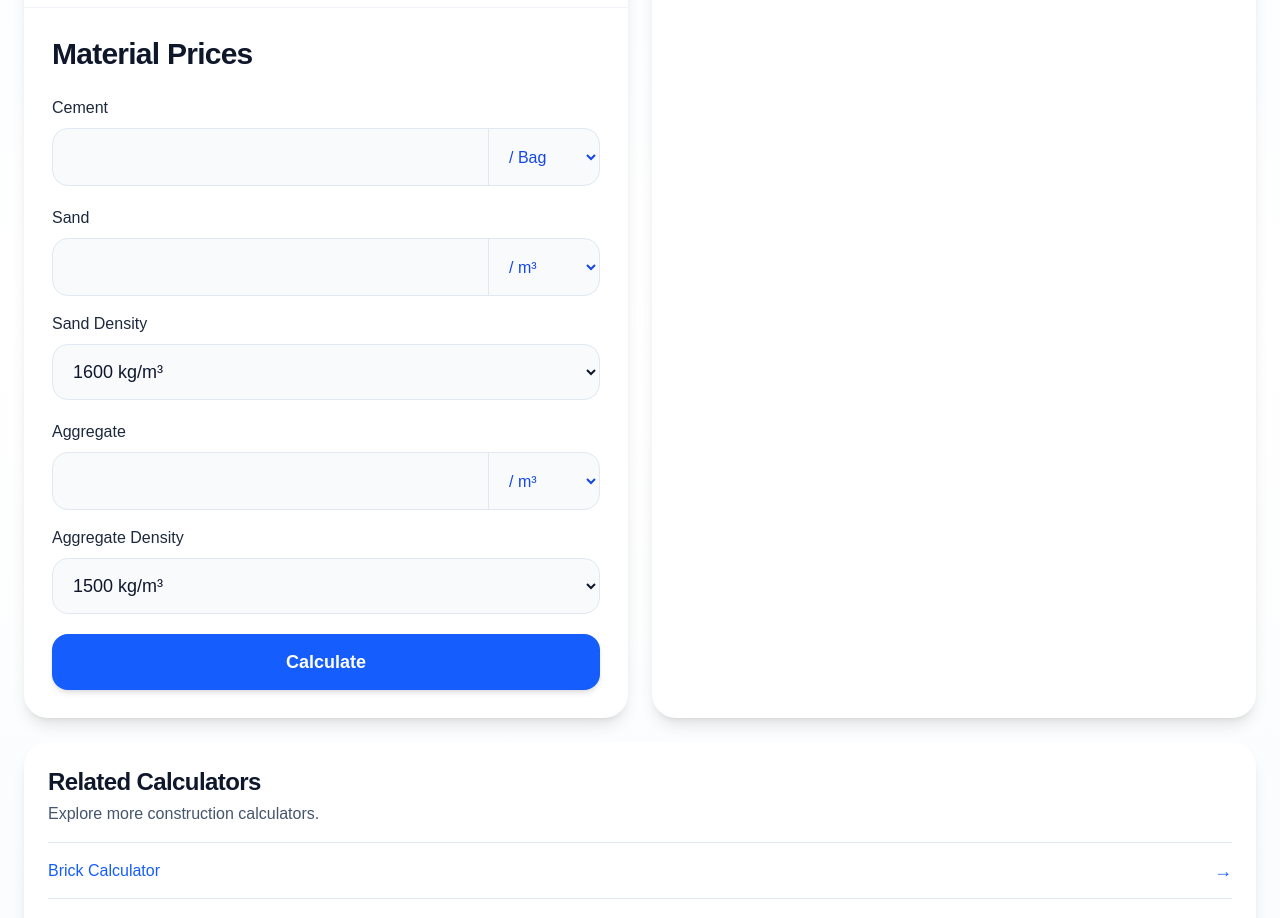
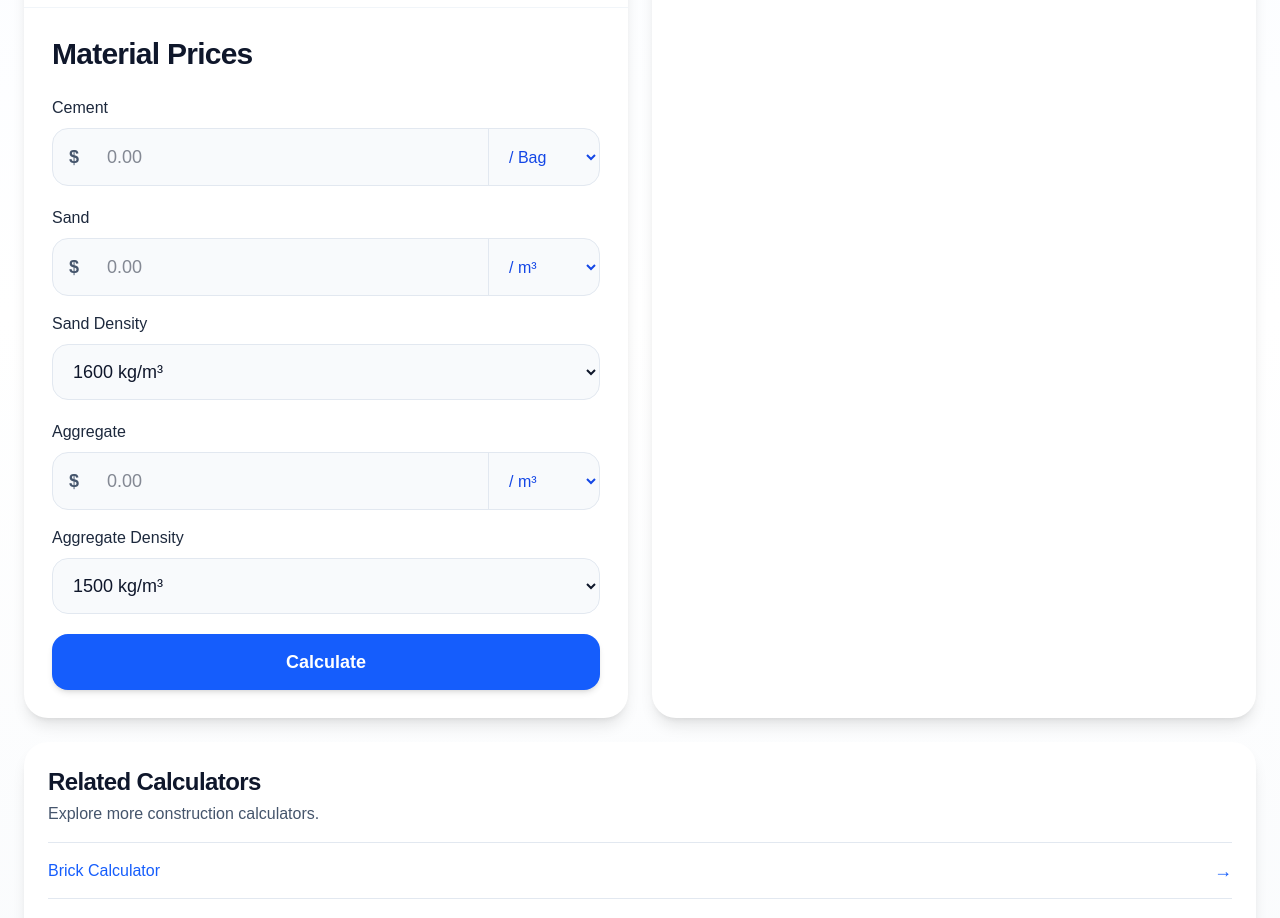
Before and after one commit to km7max-cmd/cornerspan, a Next.js app: page /calculators/concrete in a window 1280 px wide. Shown: the part 1520-2438 px from the top of the page. Built offline with nearby package versions, Linux system fonts and the light colour scheme.

Commit message:
Add currency symbols and update handling in CalculatorForm
Added currency symbols for various currencies and updated the currency symbol handling in the CalculatorForm component.

```diff
--- a/app/calculators/concrete/components/CalculatorForm.tsx
+++ b/app/calculators/concrete/components/CalculatorForm.tsx
@@ -83,6 +83,16 @@ const units: {
   },
 ];
 
+const CURRENCY_SYMBOLS: Record<string, string> = {
+  USD: "$",
+  INR: "₹",
+  EUR: "€",
+  GBP: "£",
+  AED: "AED",
+  AUD: "A$",
+  CAD: "C$",
+};
+
 export default function CalculatorForm({
   length,
   width,
@@ -150,6 +160,17 @@ export default function CalculatorForm({
   const [customAggregate, setCustomAggregate] =
     useState("4");
 
+  // --------------------------------------------------
+  // Currency Symbol
+  // --------------------------------------------------
+
+  const currencySymbol =
+    CURRENCY_SYMBOLS[currency] || "$";
+
+  // --------------------------------------------------
+  // Common Styles
+  // --------------------------------------------------
+
   const inputClass =
     "h-14 w-full rounded-2xl border border-slate-200 bg-slate-50 px-4 text-lg text-slate-900 outline-none transition focus:border-blue-500 focus:bg-white focus:ring-2 focus:ring-blue-100";
 
@@ -158,6 +179,9 @@ export default function CalculatorForm({
 
   const labelClass =
     "mb-2 block text-base font-medium text-slate-800";
+
+  const priceInputClass =
+    "h-14 min-w-0 flex-1 bg-transparent px-3 text-lg text-slate-900 outline-none";
 
   const handleCalculate = () => {
     let mixRatio: MixRatio;
@@ -617,6 +641,10 @@ export default function CalculatorForm({
 
           <div className="flex overflow-hidden rounded-2xl border border-slate-200 bg-slate-50 focus-within:border-blue-500 focus-within:bg-white focus-within:ring-2 focus-within:ring-blue-100">
 
+            <div className="flex h-14 items-center px-4 text-lg font-semibold text-slate-600">
+              {currencySymbol}
+            </div>
+
             <input
               type="number"
               min="0"
@@ -627,7 +655,8 @@ export default function CalculatorForm({
                   e.target.value
                 )
               }
-              className="h-14 min-w-0 flex-1 bg-transparent px-4 text-lg text-slate-900 outline-none"
+              placeholder="0.00"
+              className={priceInputClass}
             />
 
             <select
@@ -672,6 +701,10 @@ export default function CalculatorForm({
 
           <div className="flex overflow-hidden rounded-2xl border border-slate-200 bg-slate-50 focus-within:border-blue-500 focus-within:bg-white focus-within:ring-2 focus-within:ring-blue-100">
 
+            <div className="flex h-14 items-center px-4 text-lg font-semibold text-slate-600">
+              {currencySymbol}
+            </div>
+
             <input
               type="number"
               min="0"
@@ -682,7 +715,8 @@ export default function CalculatorForm({
                   e.target.value
                 )
               }
-              className="h-14 min-w-0 flex-1 bg-transparent px-4 text-lg text-slate-900 outline-none"
+              placeholder="0.00"
+              className={priceInputClass}
             />
 
             <select
@@ -767,6 +801,10 @@ export default function CalculatorForm({
 
           <div className="flex overflow-hidden rounded-2xl border border-slate-200 bg-slate-50 focus-within:border-blue-500 focus-within:bg-white focus-within:ring-2 focus-within:ring-blue-100">
 
+            <div className="flex h-14 items-center px-4 text-lg font-semibold text-slate-600">
+              {currencySymbol}
+            </div>
+
             <input
               type="number"
               min="0"
@@ -777,7 +815,8 @@ export default function CalculatorForm({
                   e.target.value
                 )
               }
-              className="h-14 min-w-0 flex-1 bg-transparent px-4 text-lg text-slate-900 outline-none"
+              placeholder="0.00"
+              className={priceInputClass}
             />
 
             <select
@@ -848,6 +887,7 @@ export default function CalculatorForm({
               <option value="1650">
                 1650 kg/m³
               </option>
+
             </select>
 
           </div>
```
